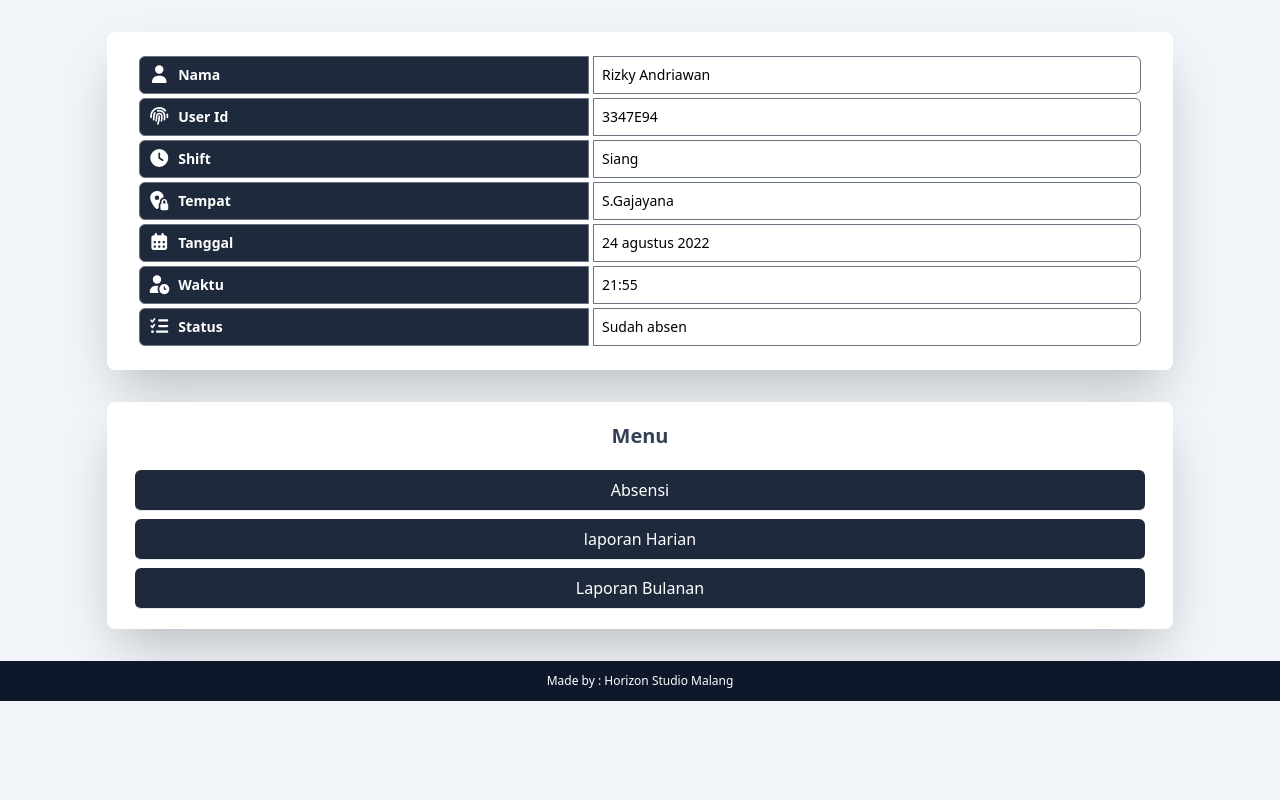
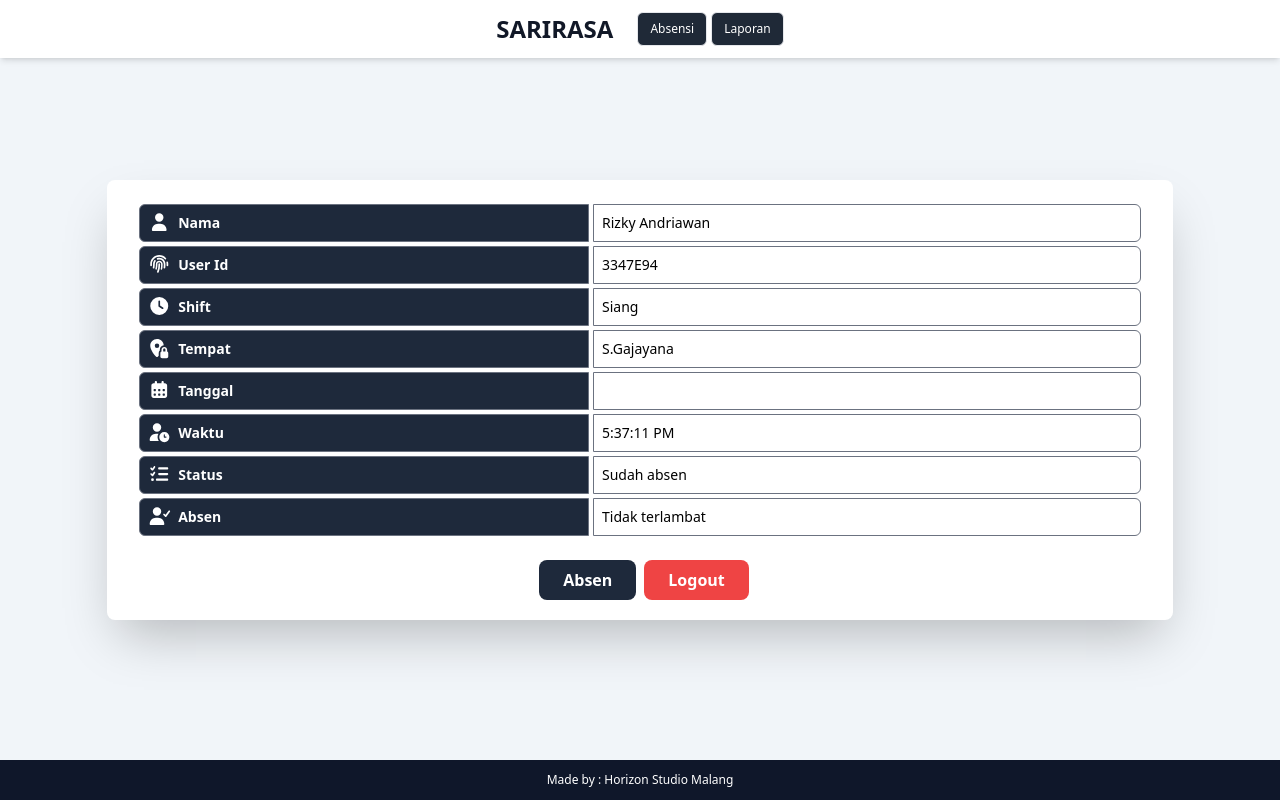
Before and after one commit to ghelgameshra/webAppWarteg, a website: page public/beranda.html in a window 1280 px wide. Drawn offline with Linux system fonts and the light colour scheme.

Commit message:
membuat jam di field

```diff
--- a/public/beranda.html
+++ b/public/beranda.html
@@ -21,9 +21,21 @@
     <title>Beranda</title>
     <link rel="stylesheet" href="css/tailwindcss.css">
 </head>
-<body class="font-poppins bg-slate-100 flex flex-col min-h-screen">
+<body class="font-poppins bg-slate-100 flex flex-col">
 
-    <header class="mt-8 text-center flex items-center justify-center">
+    <nav class="flex flex-row text-center bg-white shadow-md fixed w-full z-0">
+        <div class="px-3 py-3 flex flex-auto justify-center items-center">
+            <h1 class="font-black text-2xl text-gray-900">SARIRASA</h1>
+            <div class="ml-5 text-sm text-gray-600 flex-row">
+                <ul class="flex">
+                    <li class="ml-1 border bg-gray-800 text-white text-xs font-normal rounded-md bg-gray-50 px-3 py-2 "><a href="#">Absensi</a></li>
+                    <li class="ml-1 border bg-gray-800 text-white text-xs font-normal rounded-md bg-gray-50 px-3 py-2 "><a href="#">Laporan</a></li>
+                </ul>
+            </div>
+        </div>
+    </nav>
+
+    <header class="text-center flex items-center justify-center min-h-screen">
         <div class="container w-10/12 mx-auto bg-white py-5 px-7 shadow-2xl rounded-lg">
             <table class="w-full table-auto text-sm text-left items-center content-center border-spacing-1 mx-auto border-separate">
                 <!-- awal isi tabel -->
@@ -60,14 +72,16 @@
                         <i class="fas fa-calendar-days text-lg"></i>
                         <p class="ml-2">Tanggal</p>
                     </td>
-                    <td class="border border-gray-500 px-2 py-2 rounded-r-md font-normal">24 agustus 2022</td>
+                    <td class="border border-gray-500 px-2 py-2 rounded-r-md font-normal" id="tanggalSaatIni"></td>
                 </tbody>
                 <tbody class="font-semibold">
                     <td class="flex border border-gray-500 px-2 py-2 rounded-l-md bg-slate-800 text-white">
                         <i class="fa fa-user-clock text-lg"></i>
                         <p class="ml-2">Waktu</p>
                     </td>
-                    <td class="border border-gray-500 px-2 py-2 rounded-r-md font-normal">21:55</td>
+                    <td class="border border-gray-500 px-2 py-2 rounded-r-md font-normal" id="waktuSaatIni">
+                        <input type="text" id="waktuSaatIni" hidden>
+                    </td>
                 </tbody>
                 <tbody class="font-semibold">
                     <td class="flex border border-gray-500 px-2 py-2 rounded-l-md bg-slate-800 text-white">
@@ -76,31 +90,48 @@
                     </td>
                     <td class="border border-gray-500 px-2 py-2 rounded-r-md font-normal">Sudah absen</td>
                 </tbody>
+                <tbody class="font-semibold">
+                    <td class="flex border border-gray-500 px-2 py-2 rounded-l-md bg-slate-800 text-white">
+                        <i class="fa-solid fa-user-check text-lg"></i>
+                        <p class="ml-2">Absen</p>
+                    </td>
+                    <span>
+                        <td class="hidden border border-red-500 px-2 py-2 rounded-r-md font-normal bg-red-100 text-red-800">Terlambat</td>
+                    </span>
+                    <td class="border border-gray-500 px-2 py-2 rounded-r-md font-normal">Tidak terlambat</td>
+                </tbody>
                 <!-- akhir isi tabel -->
             </table>
+
+            <div class="flex flex-auto text-center justify-center justify items-baseline mt-1">
+                <button id="loginButton" class="ml-2 px-6 py-2 mt-4 text-white font-bold bg-slate-800 rounded-lg" type="submit">Absen</button>
+                <button id="loginButton" class="ml-2 px-6 py-2 mt-4 text-white font-bold bg-red-500 rounded-lg" type="submit">Logout</button>
+            </div>
         </div>
     </header>
 
-    <section class="mt-8">
-        <div class="text-center flex items-center justify-center">
-            <div class="container w-10/12 mx-auto bg-white py-5 px-7 shadow-2xl rounded-lg">
-                <h1 class="text-xl font-bold text-slate-700">Menu</h1>
-                <div class="mt-3 flex-row mx-auto">
-                    <ul class="text-white">
-                        <li><a href="absensi.html"><button class="bg-slate-800 border-b mt-2 p-2 rounded-md w-full">Absensi</button></a></button></li>
-                        <li><a href="laporan-harian.html"><button class="bg-slate-800 border-b mt-2 p-2 rounded-md w-full">laporan Harian</button></a></button></li>
-                        <li><a href="#"><button class="bg-slate-800 border-b mt-2 p-2 rounded-md w-full">Laporan Bulanan</button></a></button></li>
-                    </ul>
-                </div>
-            </div>
-        </div>
-    </section>
-
-
-    <footer class="mt-8 relative container bg-slate-900 text-center text-white font-thin text-xs">
+    <footer class="absolute bottom-0 container w-full bg-slate-900 text-center text-white font-thin text-xs">
         <p class="p-3">Made by : Horizon Studio Malang</p>
     </footer>
 
 <script src="js/all.min.js"></script>
+<script src="js/all.js"></script>
+
+
+<script>
+    let waktu = setInterval(timer, 1000)
+    function timer(){
+        var jam = new Date();
+        document.getElementById("waktuSaatIni").innerHTML = jam.toLocaleTimeString();
+    }
+
+    function tgl(){
+        var waktu = new Date();
+        var Tanggal = waktu.getDay() + '/' + (waktu.getMonth()+1) + '/' + waktu.getFullYear();
+        document.getElementById('tanggalSaatIni').innerHTML = Tanggal;
+    }
+
+
+</script>
 </body>
 </html>
```
Also changed, not shown: public/css/tailwindcss.css.
